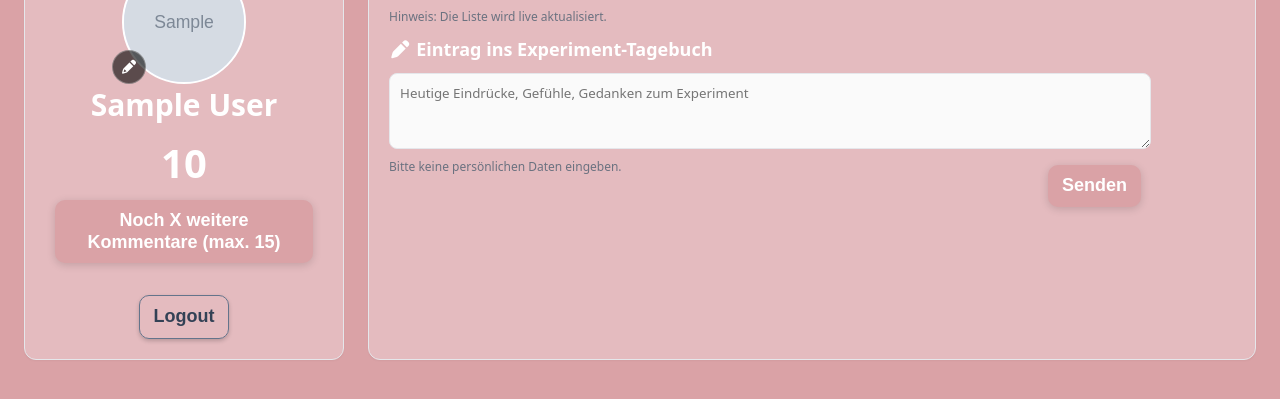
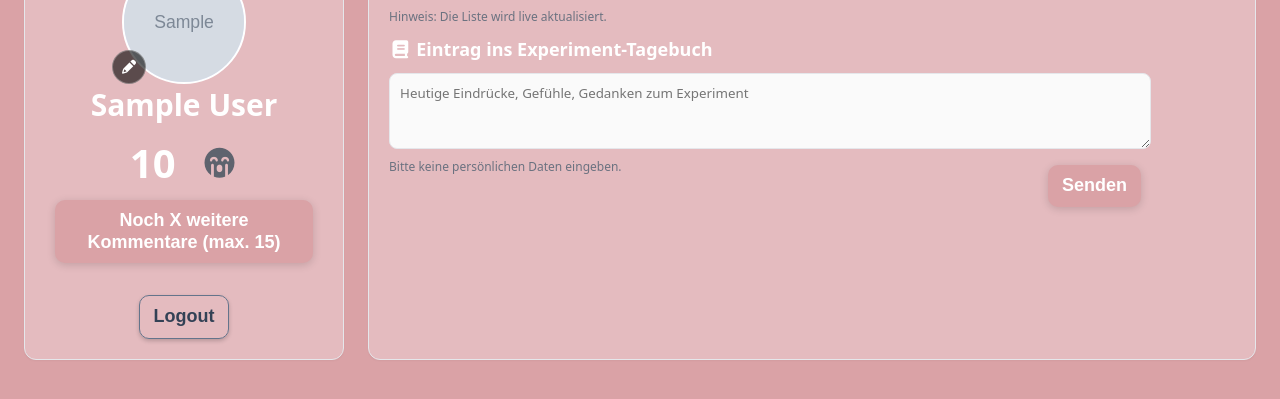
Before and after one commit to Fiorentoni/Social-Scoring-Experimente, a Python web app: template templates/index.html in a window 1280 px wide. Shown: the part 121-520 px from the top of the page. Run offline with Jinja, Linux system fonts and the light colour scheme; the template is opened without the code that fills it: most values are stand-ins (such as "Sample title", 1, 10 or a date in 2020); grey boxes marked "Sample" are stand-in pictures.

Commit message:
add icons to ranking

```diff
--- a/templates/index.html
+++ b/templates/index.html
@@ -460,6 +460,21 @@
             <span style="font-size: 30px; font-weight: bold;" id="userName">{{ display_name }}</span>
             <div class="profile-score-container">
                 <span style="font-size: 40px; font-weight: bold" id="userScore">{% if user_score == 0 %}{% else %}{{ user_score }}{% endif %}</span>
+                <div id="userScoreIcon" style="font-size: 30px; margin-left: 10px;">
+                    {% if user_ranking_category == 1 %}
+                        <i class="fa-solid fa-crown" style="color: gold;"></i>
+                    {% elif user_ranking_category <= 3 %}
+                        <i class="fa-solid fa-star" style="color: gold;"></i>
+                    {% elif user_ranking_category <= 5 %}
+                        <i class="fa-solid fa-face-smile" style="color: #00bd21;"></i>
+                    {% elif user_ranking_category <= 7 %}
+                        <i class="fa-solid fa-face-meh" style="color: orange;"></i>
+                    {% elif user_ranking_category <= 10 %}
+                        <i class="fa-solid fa-face-frown" style="color: #ef4444;"></i>
+                    {% else %}
+                        <i class="fa-solid fa-face-sad-cry" style="color: #5e636e;"></i>
+                    {% endif %}
+                </div>
                 <div id="recentVoteContainer" style="display: {% if recent_ups > 0 or recent_downs > 0 %}flex{% else %}none{% endif %}; flex-direction: column;">
                     <span class="vote-hint">Letzte 24h</span>
                     <div id="userVoteCounter" class="profile-vote-counter">
@@ -495,8 +510,7 @@
         </table>
         <p class="footer-note">Hinweis: Die Liste wird live aktualisiert.</p>
         <div class="diary-container">
-            <h2><i class="fa-solid fa-pen"></i> Eintrag ins Experiment-Tagebuch</h2>
-{#            TODO Add diary icon & score icons#}
+            <h2><i class="fa-solid fa-book"></i> Eintrag ins Experiment-Tagebuch</h2>
             <textarea id="diaryEntry"  maxlength="500" rows="3" placeholder="Heutige Eindrücke, Gefühle, Gedanken zum Experiment"></textarea>
             <p class="diary-hint">Bitte keine persönlichen Daten eingeben.</p>
             <div class="comment-actions">
@@ -798,7 +812,18 @@
             const tdScore = document.createElement('td');
             const scoreSpan = document.createElement('span');
             scoreSpan.className = 'score';
-            scoreSpan.textContent = Number(person.score).toFixed(2);
+
+            // Icon basierend auf Ranking-Kategorie hinzufügen
+            let scoreIcon = '';
+            const cat = person.ranking_category;
+            if (cat === 1) scoreIcon = '<i class="fa-solid fa-crown" style="color: gold; margin-right: 4px;"></i>';
+            else if (cat <= 3) scoreIcon = '<i class="fa-solid fa-star" style="color: gold; margin-right: 4px;"></i>';
+            else if (cat <= 5) scoreIcon = '<i class="fa-solid fa-face-smile" style="color: #00bd21; margin-right: 4px;"></i>';
+            else if (cat <= 7) scoreIcon = '<i class="fa-solid fa-face-meh" style="color: orange; margin-right: 4px;"></i>';
+            else if (cat <= 10) scoreIcon = '<i class="fa-solid fa-face-frown" style="color: #ef4444; margin-right: 4px;"></i>';
+            else scoreIcon = '<i class="fa-solid fa-face-sad-cry" style="color: #5e636e; margin-right: 4px;"></i>';
+
+            scoreSpan.innerHTML = scoreIcon + Number(person.score).toFixed(2);
             tdScore.appendChild(scoreSpan);
 
             // Gesperrte Buttons finden und ausgrauen
@@ -839,6 +864,16 @@
                 }
                 lastOwnScore = newScore;
                 ownScore.textContent = person.score;
+
+                // User Score Icon aktualisieren
+                const userScoreIcon = document.getElementById('userScoreIcon');
+                const ownCat = person.ranking_category;
+                if (ownCat === 1) userScoreIcon.innerHTML = '<i class="fa-solid fa-crown" style="color: gold;"></i>';
+                else if (ownCat <= 3) userScoreIcon.innerHTML = '<i class="fa-solid fa-star" style="color: gold;"></i>';
+                else if (ownCat <= 5) userScoreIcon.innerHTML = '<i class="fa-solid fa-face-smile" style="color: #00bd21;"></i>';
+                else if (ownCat <= 7) userScoreIcon.innerHTML = '<i class="fa-solid fa-face-meh" style="color: orange;"></i>';
+                else if (ownCat <= 10) userScoreIcon.innerHTML = '<i class="fa-solid fa-face-frown" style="color: #ef4444;"></i>';
+                else userScoreIcon.innerHTML = '<i class="fa-solid fa-face-sad-cry" style="color: #5e636e;"></i>';
 
                 // 24h Vote Counter für das Profil aktualisieren
                 const userVoteCounter = document.getElementById('userVoteCounter');
@@ -1147,8 +1182,18 @@
     }
 
     async function sendDiaryEntry() {
+        const sendBtn = document.getElementById('sendDiaryBtn');
         const textarea = document.getElementById('diaryEntry');
         const text = textarea.value.trim();
+
+        if (!text) return;
+
+        // Button deaktivieren und Spinner-Zustand (optional, hier einfach Textänderung)
+        const originalText = sendBtn.textContent;
+        sendBtn.disabled = true;
+        sendBtn.textContent = 'Wird gesendet...';
+
+        try {
             const body = new URLSearchParams();
             body.append("text", text);
 
@@ -1157,10 +1202,19 @@
 
             const data = await response.json().catch(() => ({}));
             if (!response.ok) {
-            showToast(data.error || "Fehler beim Verarbeiten des Tagebucheintrags."); return; }
+                showToast(data.error || "Fehler beim Verarbeiten des Tagebucheintrags.");
+                return;
+            }
 
             textarea.value = '';
             showToast("Eintrag erfolgreich gespeichert.");
+        } catch (e) {
+            console.error('Diary-Fehler', e);
+            showToast("Netzwerkfehler: Eintrag nicht gesendet.");
+        } finally {
+            sendBtn.disabled = false;
+            sendBtn.textContent = originalText;
+        }
     }
 
     let pollErrorCount = 0;
```
Also changed, not shown: app.py (+31 -22 lines). Lines whose indentation alone changed are shown as unchanged.
